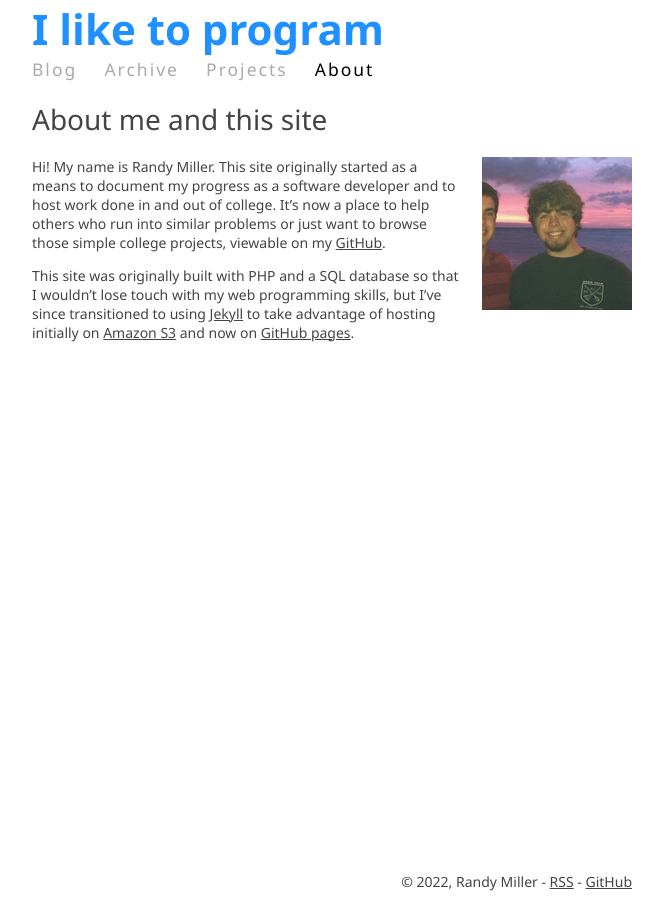
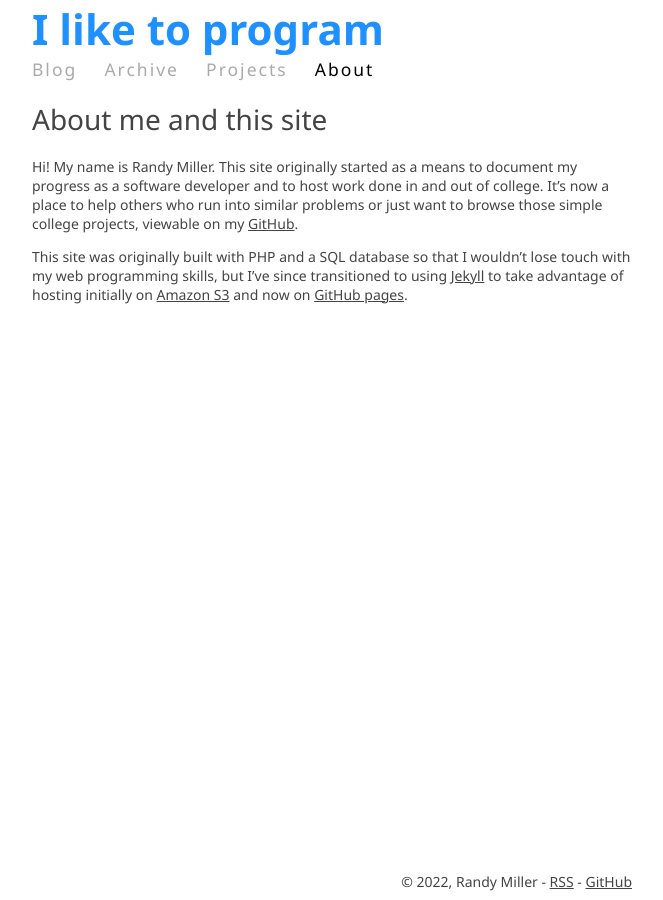
Before and after one commit to iliketoprogram14/ILikeToProgram, a Jekyll site: the page built from files/about.md, in a window 1280 px wide. Shown: the whole page, without its empty margins (308-971 px from the left). Built offline with Jekyll 4.4.1, drawn with Linux system fonts in a browser that asks for light colours.

Commit message:
Remove profile pic

```diff
--- a/files/about.md
+++ b/files/about.md
@@ -5,8 +5,6 @@ permalink: about.html
 ---
 # About me and this site
 
-<img src="/assets/images/clear.gif" data-echo="/assets/images/prof_pic150.jpg" id="profile-picture" width="150" align="right" alt="profile pic"/>
-
 Hi! My name is Randy Miller. This site originally started as a means to document my progress as a software developer and to host work done in and out of college.  It's now a place to help others who run into similar problems or just want to browse those simple college projects, viewable on my [GitHub](http://github.com/iliketoprogram14){:target="_blank"}.
 
 This site was originally built with PHP and a SQL database so that I wouldn't lose touch with my web programming skills, but I've since transitioned to using [Jekyll](https://jekyllrb.com){:target="_blank"} to take advantage of hosting initially on [Amazon S3](https://aws.amazon.com/s3/){:target="_blank"} and now on [GitHub pages](https://pages.github.com/){:target="_blank"}.
```
Also changed, not shown: assets/images/prof_pic150.jpg (deleted).
